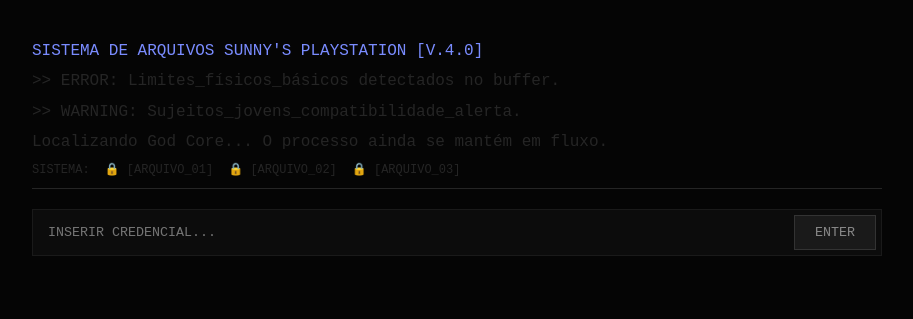
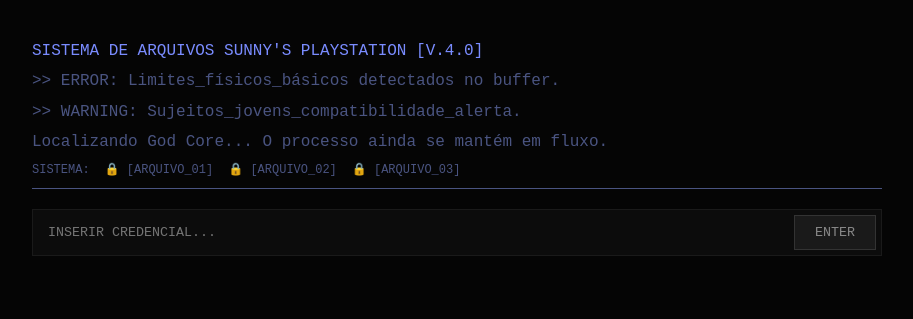
Before and after one commit to SunBeam-Interactive/subject-files, a plain HTML site: page index.html in a window 1280 px wide. Shown: the whole page, without its empty margins (183-1096 px from the left). Drawn offline with Linux system fonts and the light colour scheme.

Commit message:
Update index.html

```diff
--- a/index.html
+++ b/index.html
@@ -5,7 +5,7 @@
     <title>SUNNY'S PLAYSTATION // CORE</title>
     <style>
         :root {
-            --bg: #050505; --txt: #d1d1d1; --acc: #7a8cff; --warn: #ff4d4d; --dim: #252525;
+            --bg: #050505; --txt: #d1d1d1; --acc: #7a8cff; --warn: #ff4d4d; --dim: #4a5481;
         }
         body { background: var(--bg); color: var(--txt); font-family: 'Courier New', monospace; display: flex; justify-content: center; line-height: 1.4; margin: 0; }
         main { padding: 40px 20px; max-width: 850px; width: 100%; }
```
